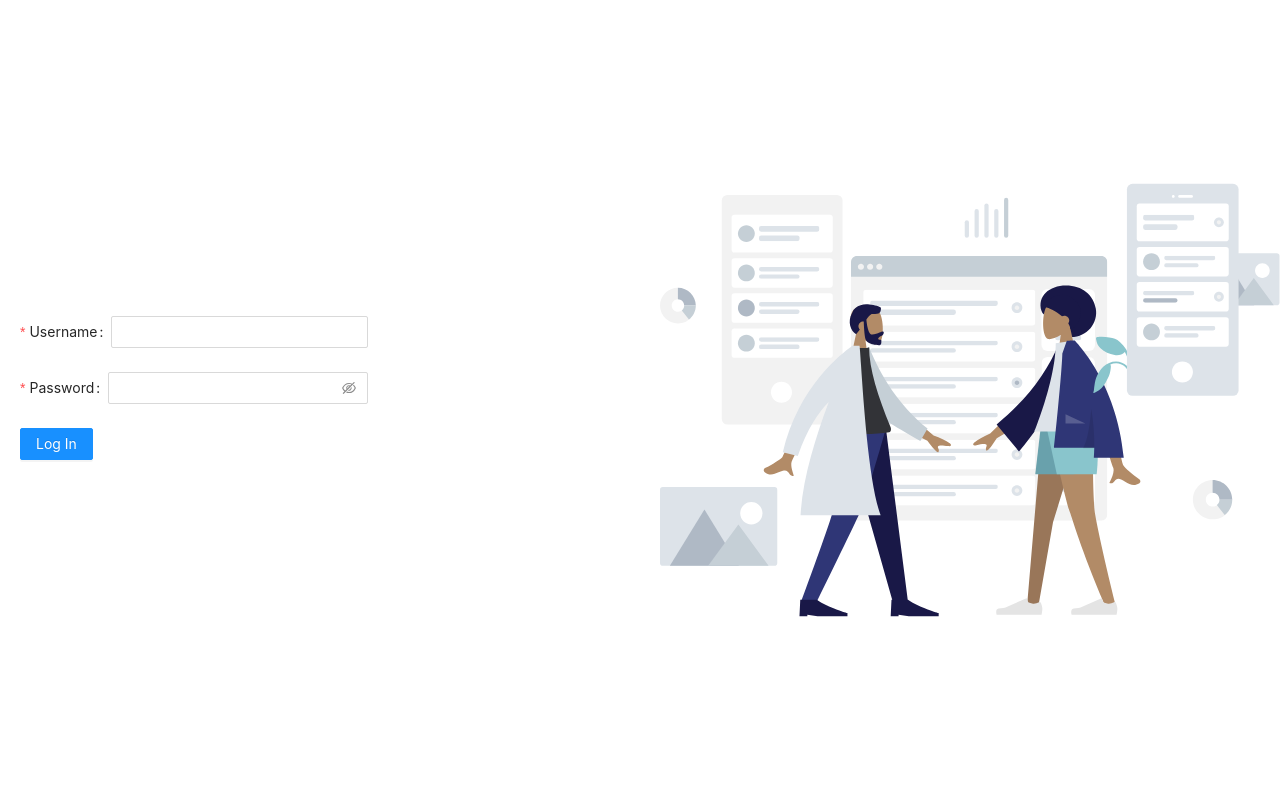
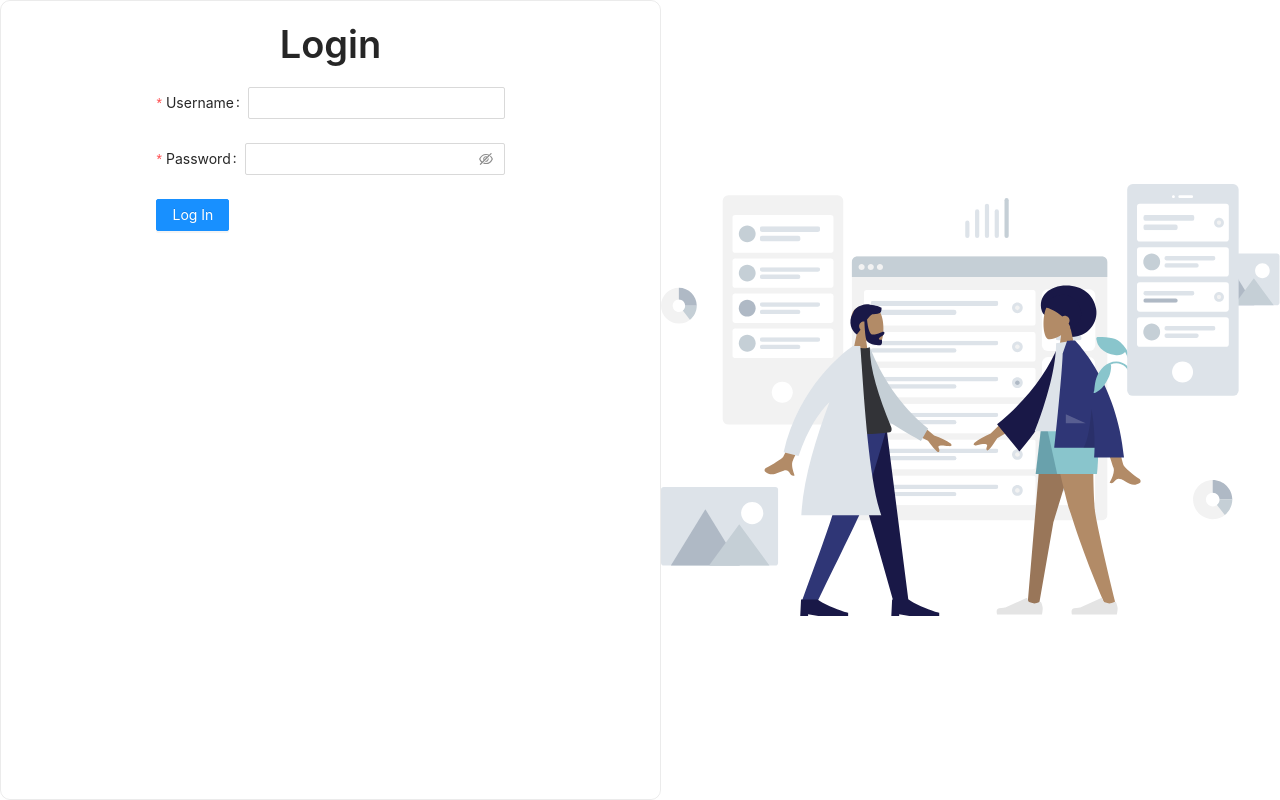
Before and after one commit to Astatium5/dr-lab, a React (Create React App) app in the folder client/: page / in a window 1280 px wide. Built offline with nearby package versions, Linux system fonts and the light colour scheme.

Commit message:
make some login form changes

```diff
--- a/client/src/components/LoginForm.jsx
+++ b/client/src/components/LoginForm.jsx
@@ -1,15 +1,10 @@
 import React from 'react';
 import '../scss/landing.scss';
-import { Button, Form, Input } from 'antd';
+import {
+  Button, Form, Input, Typography,
+} from 'antd';
 
-const layout = {
-  labelCol: {
-    span: 8,
-  },
-  wrapperCol: {
-    span: 16,
-  },
-};
+const { Title } = Typography;
 
 function LoginForm() {
   function login() {
@@ -18,8 +13,8 @@ function LoginForm() {
 
   return (
     <div className="login-form">
+      <Title>Login</Title>
       <Form
-        layout={layout}
         name="Login Form"
         onFinish={login}
       >
--- a/client/src/scss/landing.scss
+++ b/client/src/scss/landing.scss
@@ -2,7 +2,10 @@
 
 .login-form {
   display: flex;
+  flex-direction: column;
+  justify-items: center;
   align-items: center;
   padding: 20px;
-  width: 300px;
+  border: 1px solid rgba(0,0,0,0.08);
+  border-radius: 10px;
 }
```
